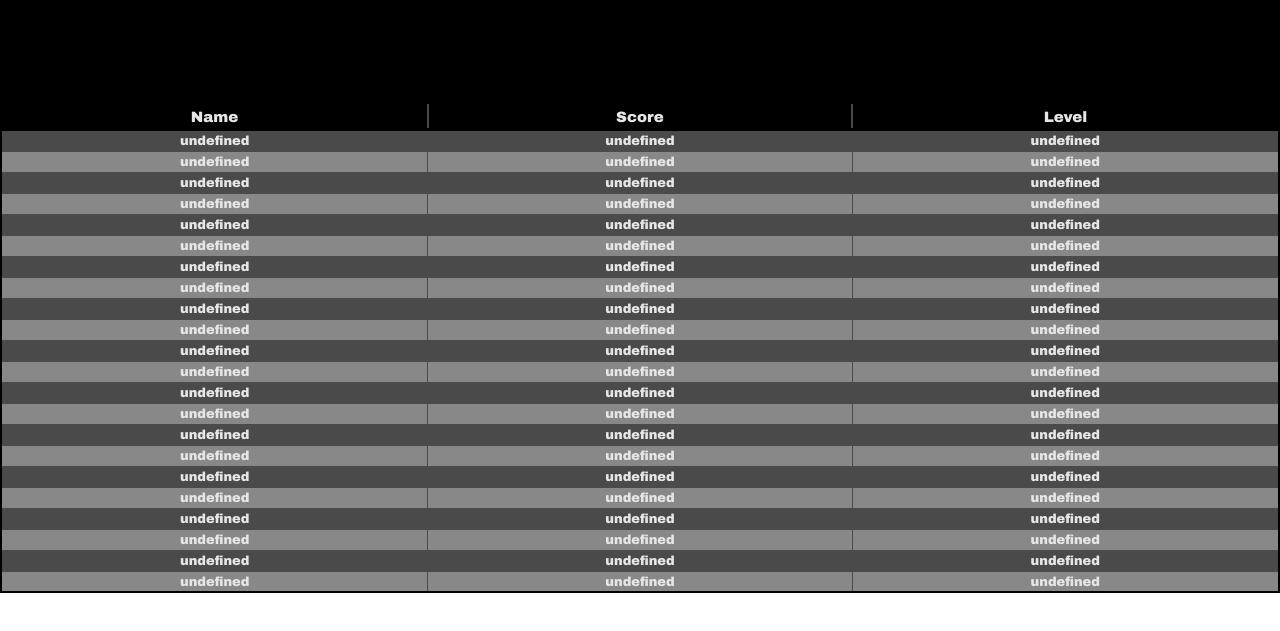
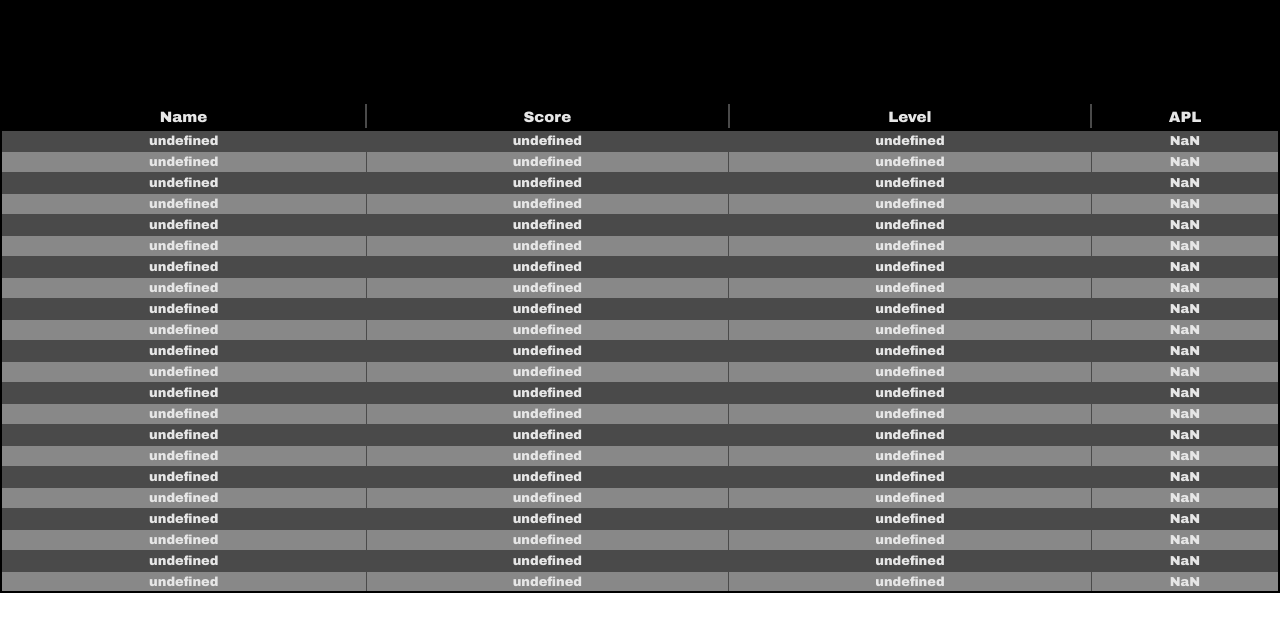
Before and after one commit to mbaskhairoun/mbaskhairoun.github.io, a plain HTML site: page score.html in a window 1280 px wide. Shown: the part 115-746 px from the top of the page. Drawn offline with nearby package versions, Linux system fonts and the light colour scheme; no server answers.

Commit message:
Update score.html

```diff
--- a/score.html
+++ b/score.html
@@ -108,6 +108,7 @@
         var cell1 = row.insertCell(0);
         var cell2 = row.insertCell(1);
         var cell3 = row.insertCell(2);
+        var cell4 = row.insertCell(3);
 
 
 
@@ -118,6 +119,7 @@
         cell1.innerHTML = names[i];
         cell2.innerHTML = scoresum[i];
         cell3.innerHTML = indices[i];
+        cell4.innerHTML = Math.round(scoresum[i]/indices[i]);
       }
     }, 1000);
 
@@ -168,6 +170,7 @@
     <th>Name</th>
     <th>Score</th>
     <th>Level</th>
+    <th>APL</th>
     </tr>
     </thead>
     <tbody>
```
